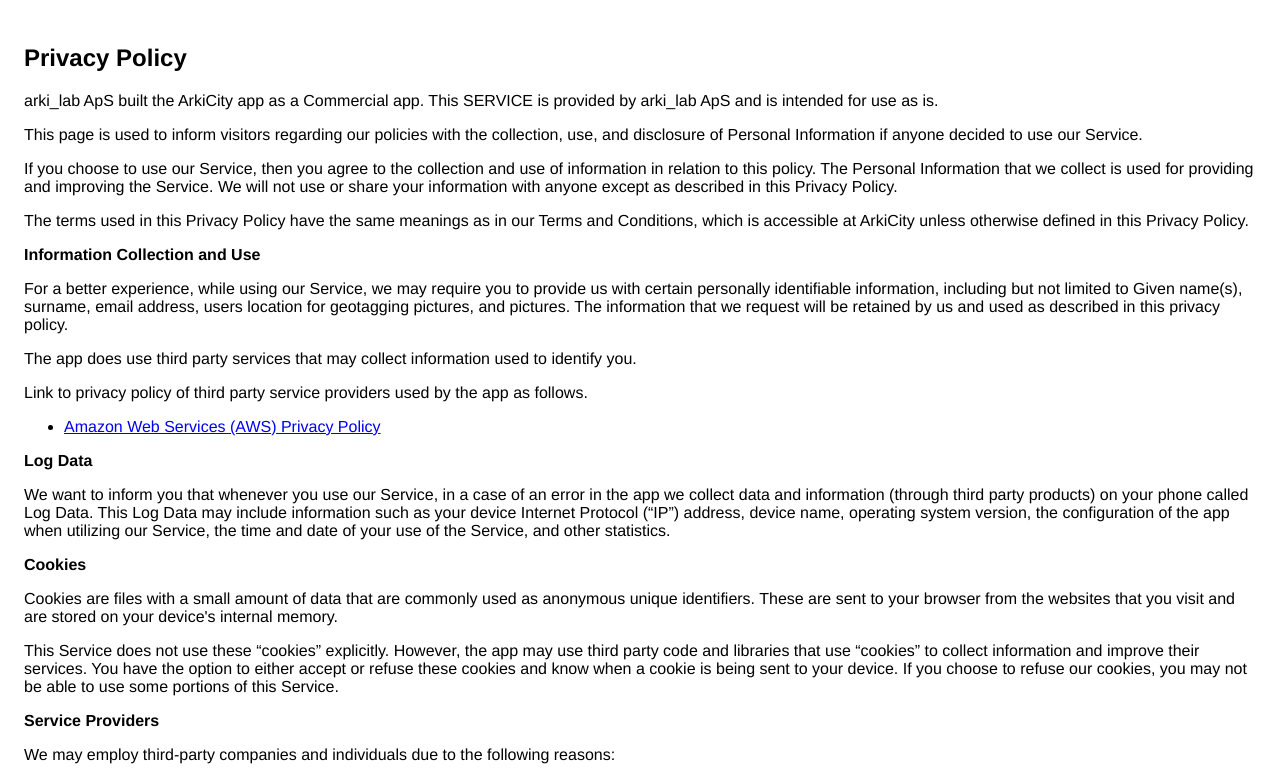
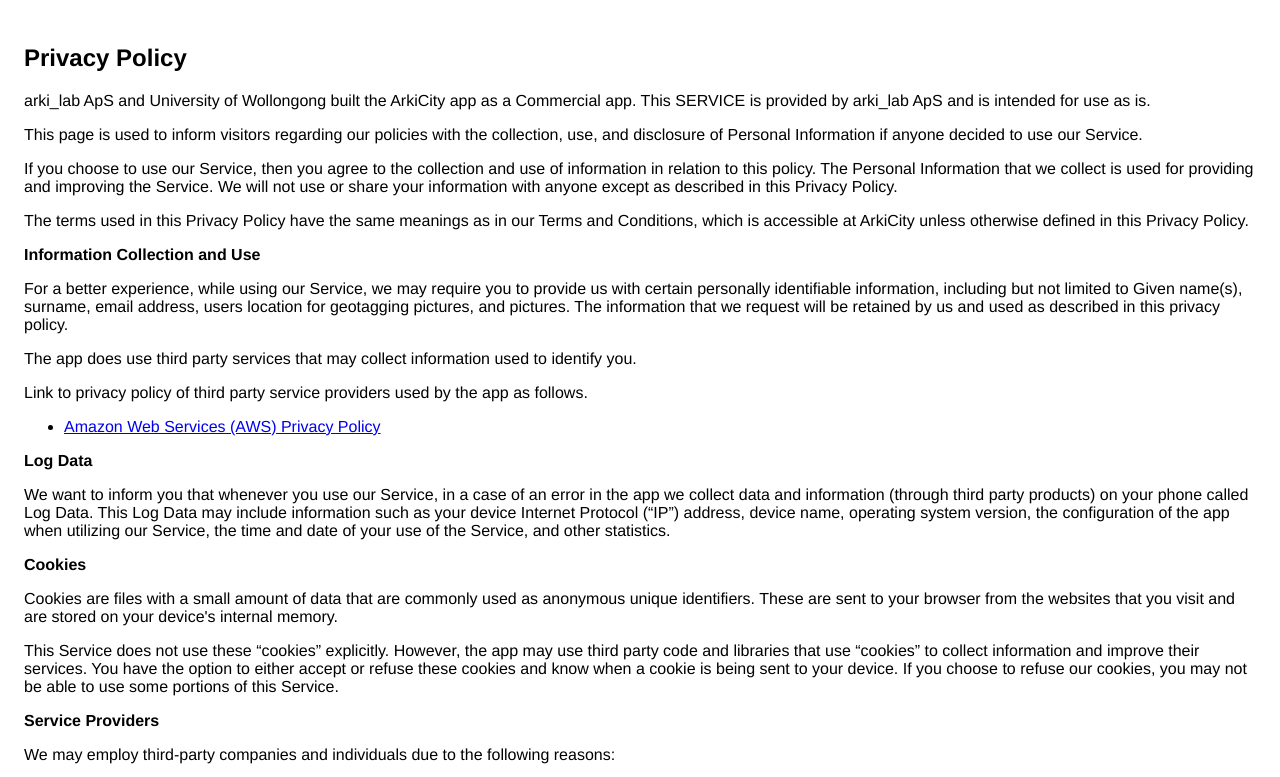
Before and after one commit to smart-facility/arkicity, a plain HTML site: page docs/privacy_policy.html in a window 1280 px wide. Shown: the top 777 px of the page. Drawn offline with Linux system fonts and the light colour scheme.

Commit message:
further edits

```diff
--- a/docs/privacy_policy.html
+++ b/docs/privacy_policy.html
@@ -8,7 +8,7 @@
     </head>
     <body>
     <h2>Privacy Policy</h2> <p>
-                    arki_lab ApS built the ArkiCity app as
+                    arki_lab ApS and University of Wollongong built the ArkiCity app as
                     a Commercial app. This SERVICE is provided by
                     arki_lab ApS  and is intended for
                     use as is.
```
